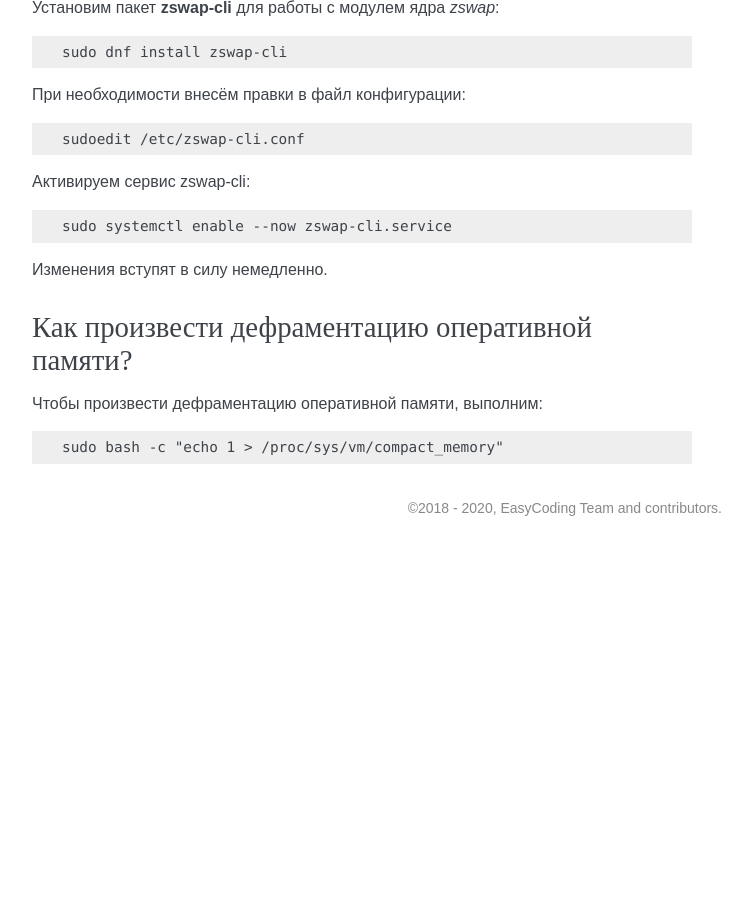
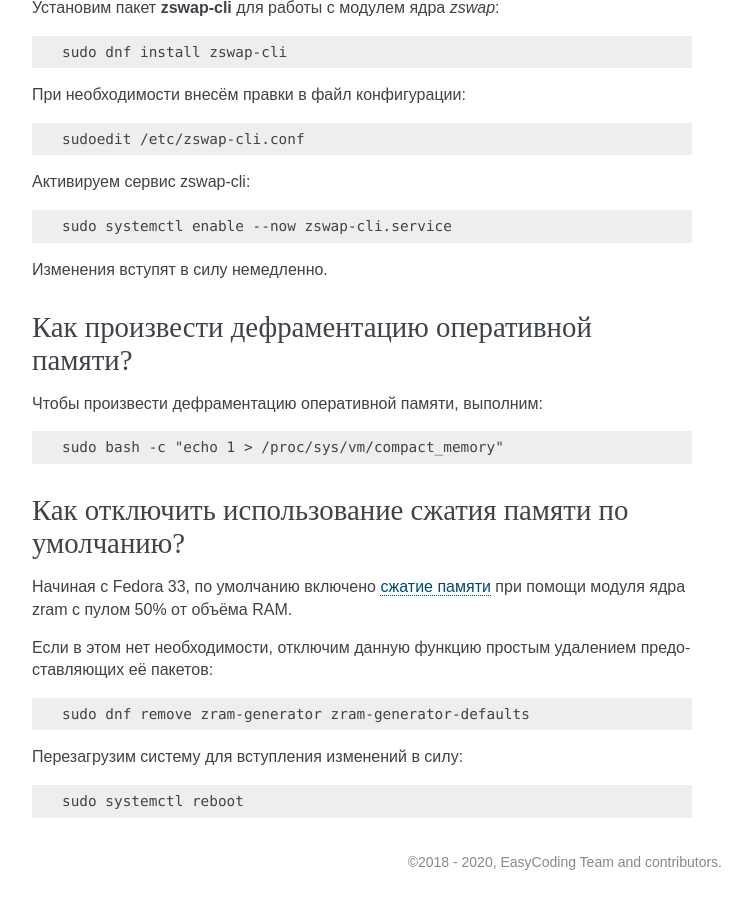
Before and after one commit to RussianFedora/FAQ, a Sphinx documentation site: the page built from source/administration.rst, in a window 1280 px wide and 900 px high, scrolled down 28877 px. Shown: the whole window, without its empty margins (388-1137 px from the left). Built offline with Sphinx 7.4.7, drawn with Linux system fonts in a browser that asks for light colours; comment, search, counter and statistics services are not loaded; before the commit the page ends 29423 px from its top, so only the background shows below that; some of the changed text lies outside the part shown.

Commit message:
Added question about disabling ZRAM by default.

```diff
--- a/source/administration.rst
+++ b/source/administration.rst
@@ -1637,3 +1637,23 @@ Coredump -- это дамп закрытой памяти процесса, со
 .. code-block:: text
 
     sudo bash -c "echo 1 > /proc/sys/vm/compact_memory"
+
+.. index:: kernel, zram, memory compression, ram, memory
+.. _zram-default-disable:
+
+Как отключить использование сжатия памяти по умолчанию?
+===========================================================
+
+Начиная с Fedora 33, по умолчанию включено :ref:`сжатие памяти <memory-compression>` при помощи модуля ядра zram с пулом 50% от объёма RAM.
+
+Если в этом нет необходимости, отключим данную функцию простым удалением предоставляющих её пакетов:
+
+.. code-block:: text
+
+    sudo dnf remove zram-generator zram-generator-defaults
+
+Перезагрузим систему для вступления изменений в силу:
+
+.. code-block:: text
+
+    sudo systemctl reboot
```
